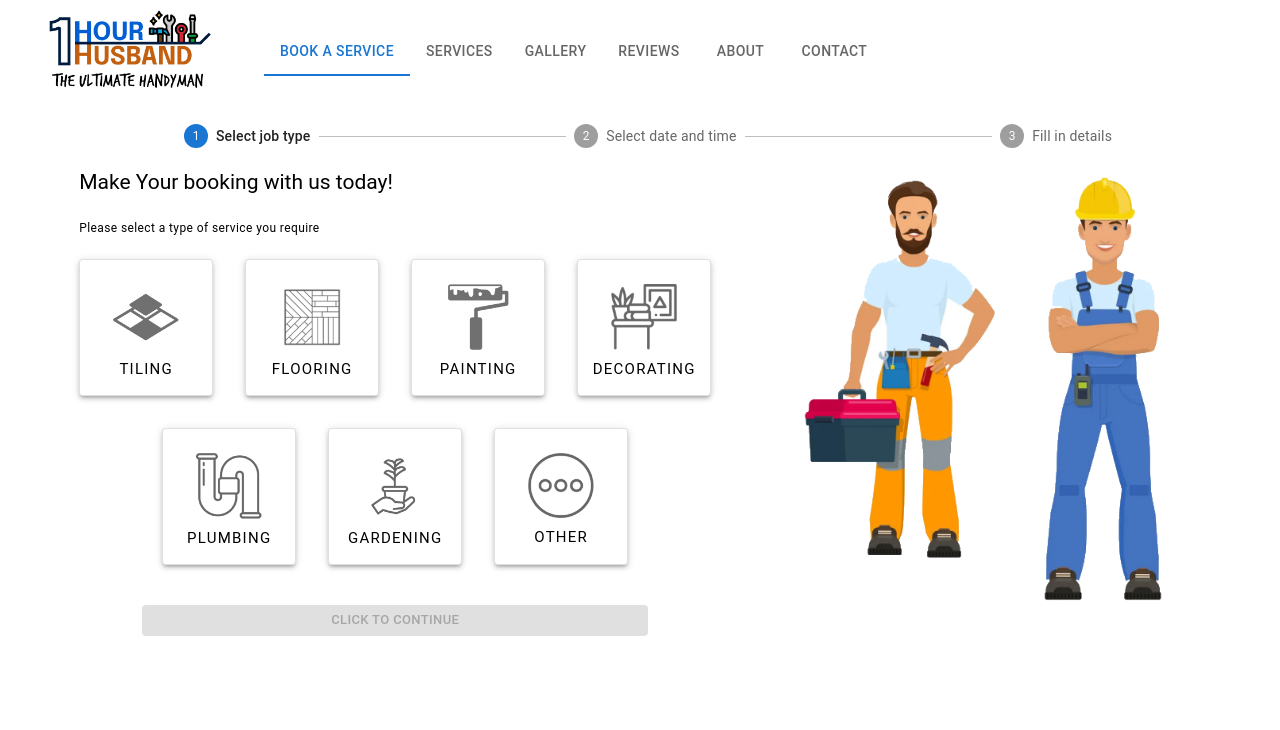
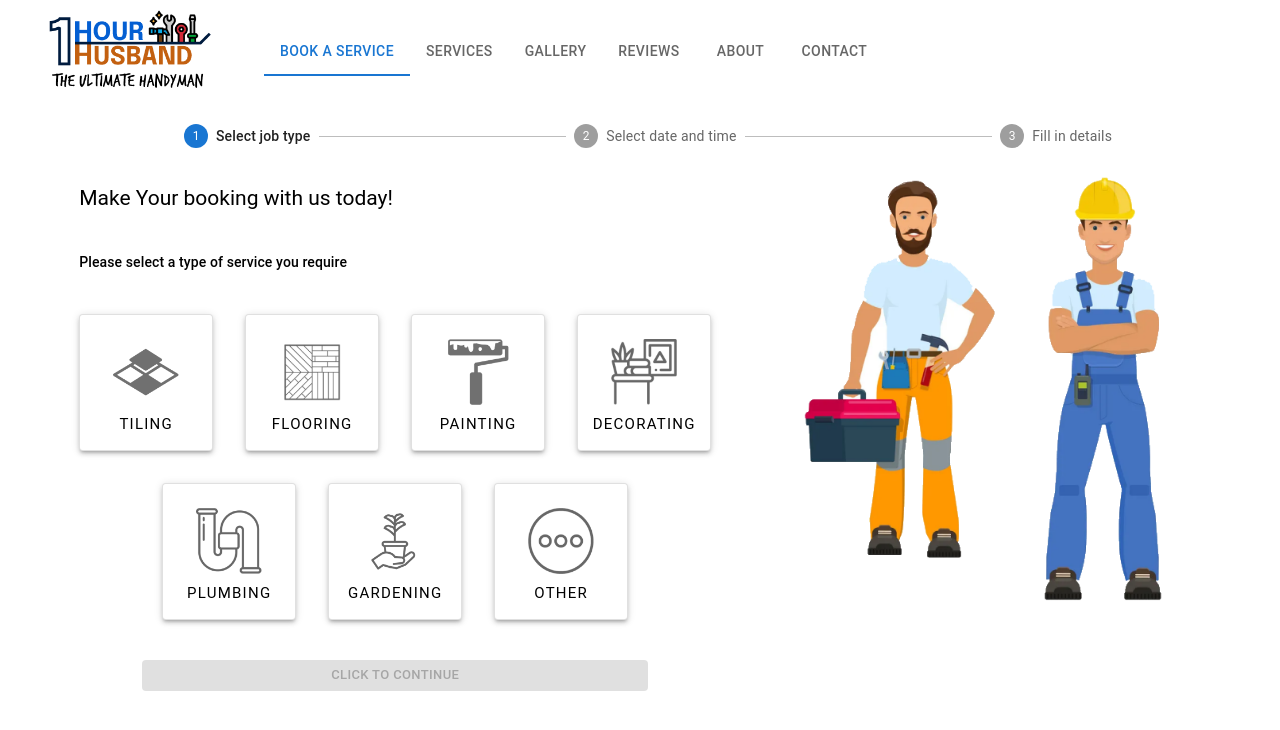
Before and after one commit to Kr4sovsky/OneHourHusband, a React (Create React App) app: page / in a window 1280 px wide. Shown: the top 730 px of the page. Built offline with nearby package versions, Linux system fonts and the light colour scheme.

Commit message:
add favicon and tab text

```diff
--- a/public/index.html
+++ b/public/index.html
@@ -24,7 +24,7 @@
       work correctly both with client-side routing and a non-root public URL.
       Learn how to configure a non-root public URL by running `npm run build`.
     -->
-    <title>React App</title>
+    <title>1HH [Handyman Services]</title>
   </head>
   <body>
     <noscript>You need to enable JavaScript to run this app.</noscript>
--- a/src/components/ServiceBooking.tsx
+++ b/src/components/ServiceBooking.tsx
@@ -1,7 +1,8 @@
 import { Box, Card, CardActionArea, CardMedia, createTheme, Grid, Paper, Stepper, ThemeProvider, Typography } from "@mui/material";
-import React from "react";
+import React, { SyntheticEvent } from "react";
 import { Link } from "react-router-dom";
 import logo from '../assets/landing_image.png'
+import success from '../assets/success.png'
 import tiling from '../assets/tiling.png'
 import flooring from '../assets/flooring.png'
 import plumbing from '../assets/plumbing.png'
@@ -379,38 +380,68 @@ const ServiceBooking = () => {
             stepProps.completed = false;
           }
           return (
-            <Step key={label} {...stepProps}>
-              <StepLabel {...labelProps}>{label}</StepLabel>
+            <Step key={label} {...stepProps} >
+              <StepLabel StepIconProps={{
+                sx: {
+                  root: {
+                  "&:Mui-completed": {
+                    color: "green"
+                  },
+                  "&:Mui-active": {
+                    color: "blue"
+                  },
+                },
+                },
+              // text:   classes.text,
+
+    }} sx={{color: "orange"}} {...labelProps}>{label}</StepLabel>
             </Step>
           );
         })}
       </Stepper>
       {activeStep === steps.length ? (
         <React.Fragment>
-          <Typography sx={{ mt: 2, mb: 1 }}>
+          {/* <Typography sx={{ mt: 2, mb: 1 }}>
             All steps completed - you&apos;re finished
-          </Typography>
-          <Box sx={{ display: 'flex', flexDirection: 'row', pt: 2 }}>
+          </Typography> */}
+          {/* <Box sx={{ display: 'flex', flexDirection: 'row', pt: 2 }}>
             <Box sx={{ flex: '1 1 auto' }} />
             <Button onClick={handleReset}>Reset</Button>
-          </Box>
+          </Box> */}
         </React.Fragment>
       ) : null}
       <br></br>
     </Box>
-        <Grid sx={{width: "50%"}} item >
-            <Typography sx={{fontSize: { sm: 13, md: 17, lg: 21, xl: 25}}} variant="h5">Make Your booking with us today!</Typography>
+        <Grid sx={{width: "50%", paddingTop: 2}} item >
+          <Grid container alignItems="center">
+            <Grid item>
+            <Typography sx={{fontSize: { sm: 13, md: 17, lg: 21, xl: 25}}} variant="h5">{activeStep === 3 ? "Booking Successful!" : "Make Your booking with us today!"}</Typography>
+            </Grid>
+            <Grid item sx={{display: activeStep !== 3 ? 'none' : null}}>
+            <Box component={"img"}  onDragStart={(e: SyntheticEvent<Element, Event>) => {e.preventDefault();}} sx={{width: {md: '100px'}}} src={success} alt="success" />
+            </Grid>
+            </Grid>
+            {activeStep === 3 ?
+            <Typography sx={{fontSize: { sm: 13, md: 17, lg: 21, xl: 25}}} variant="h5">{"All set! Thank you for using our service!"}</Typography> : null}
             <br></br>
-            <Typography variant="caption">{
+            <br></br>
+            <Typography variant="subtitle2">{
               activeStep === 0 ? "Please select a type of service you require" :
               activeStep === 1 ? "Please select provisional date and time to be confirmed" :
-              activeStep === 2 ? "Please fill in contact form details and upload relevant photos" : null}</Typography>
+              activeStep === 2 ? "Please fill in contact form details and upload relevant photos" :
+              activeStep === 3 ? "We will be in touch about your booking to confirm or reschedule the date within the 24 hours or by the end of the next business day."
+              :
+               null}</Typography>
+               <br></br>
+               {activeStep === 3 ?
+            <Typography variant="subtitle2">{"Make sure to periodically check the email you have provided for further communication." }</Typography> : null}
             {/* <Box sx={{ flexGrow: 1 }}> */}
 
           {activeStep === 0 ? stepOne : activeStep === 1 ? stepTwo : activeStep === 2 ? stepThree : null}
 
+          {activeStep === 3 ? null :
+          <Grid justifyContent="center" container>
 
-          <Grid justifyContent="center" container>
           <Button size="small"  sx={{width:"80%"}} variant="contained" onClick={handleNext} disabled={!selectedJobType}>
               {activeStep === steps.length - 1 ? 'Finish' : 'CLICK TO CONTINUE'}
             </Button>
@@ -422,6 +453,7 @@ const ServiceBooking = () => {
               {activeStep === steps.length - 1 ? 'CANCEL' : 'CANCEL'}
             </Button>
             </Grid>
+}
           {/* </Box> */}
         </Grid>
 
```
Also changed, not shown: src/assets/success.png (added), 1 other file (tests, documents, lock files or other folders).
